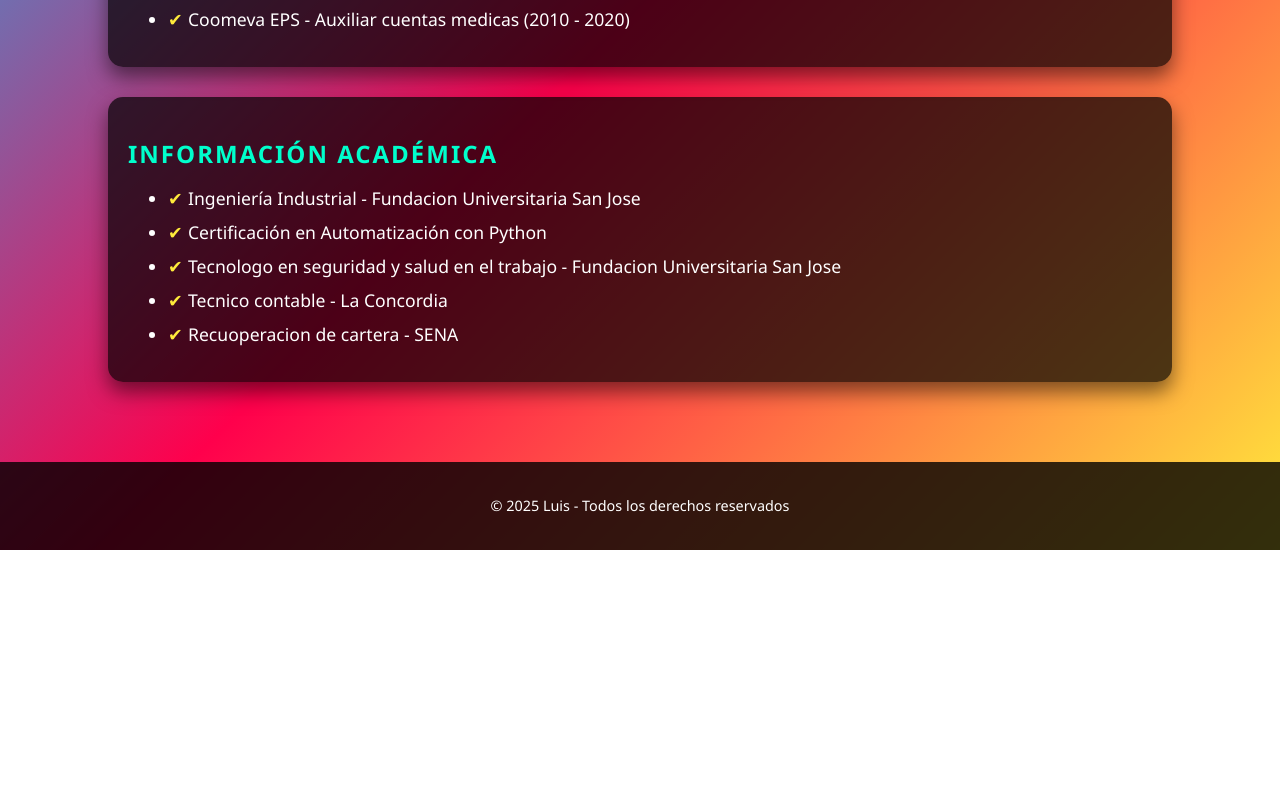
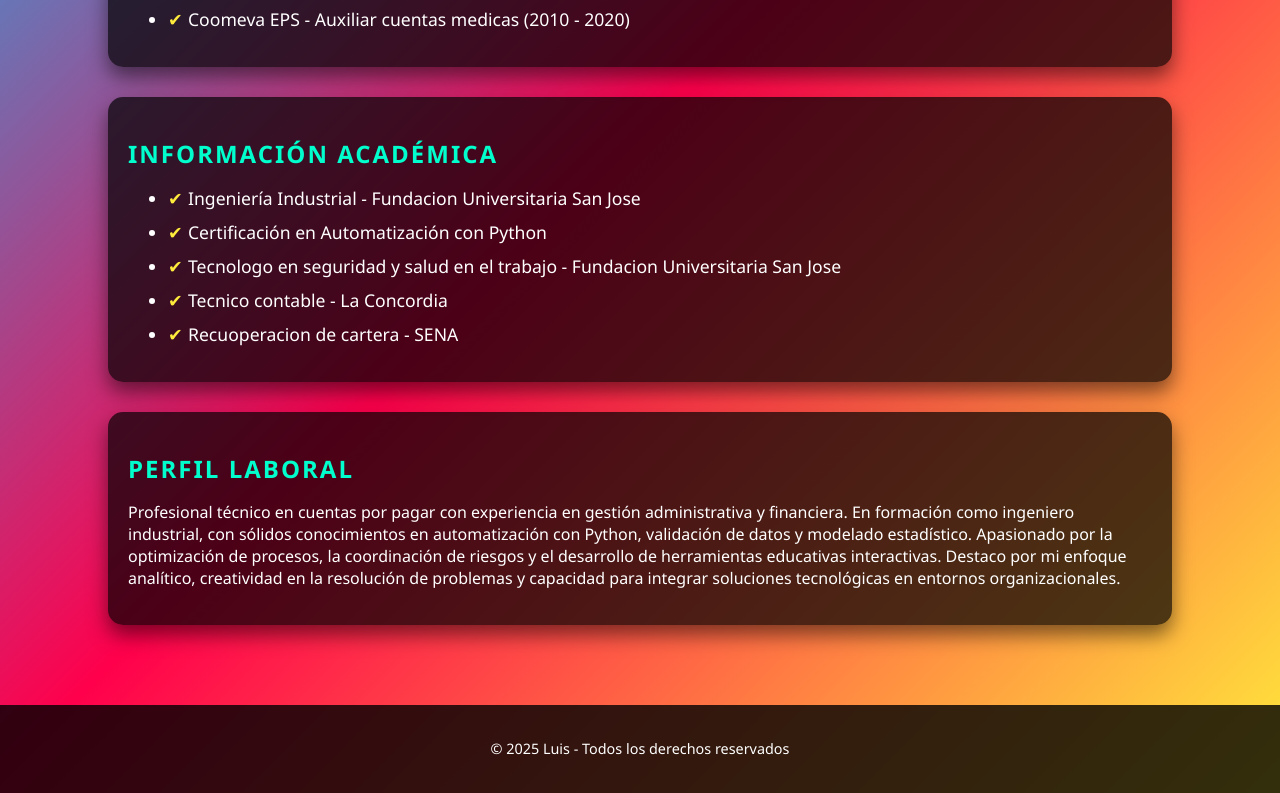
Before and after one commit to eresbeydi1986/Hoja-de-vida-Luis-Castro, a plain HTML site: page index.html in a window 1280 px wide. Shown: the part 528-1321 px from the top of the page. Before the commit the page ends 1078 px from the top, so only its background shows below. Drawn offline with Linux system fonts and the light colour scheme.

Commit message:
Add 'Perfil Laboral' section to index.html
Added a new section for 'Perfil Laboral' with a description of professional qualifications and experience.

```diff
--- a/index.html
+++ b/index.html
@@ -50,6 +50,19 @@
         </ul>
     </section>
 
+    <!-- Sección Perfil Laboral -->
+<section id="perfil-laboral" class="tarjeta">
+    <h2>Perfil Laboral</h2>
+    <p class="descripcion">
+        Profesional técnico en cuentas por pagar con experiencia en gestión administrativa y financiera.
+        En formación como ingeniero industrial, con sólidos conocimientos en automatización con Python,
+        validación de datos y modelado estadístico. Apasionado por la optimización de procesos, la coordinación
+        de riesgos y el desarrollo de herramientas educativas interactivas. Destaco por mi enfoque analítico,
+        creatividad en la resolución de problemas y capacidad para integrar soluciones tecnológicas en entornos organizacionales.
+    </p>
+</section>
+
+
     <!-- Pie de página -->
     <footer>
         <p>© 2025 Luis - Todos los derechos reservados</p>
```
